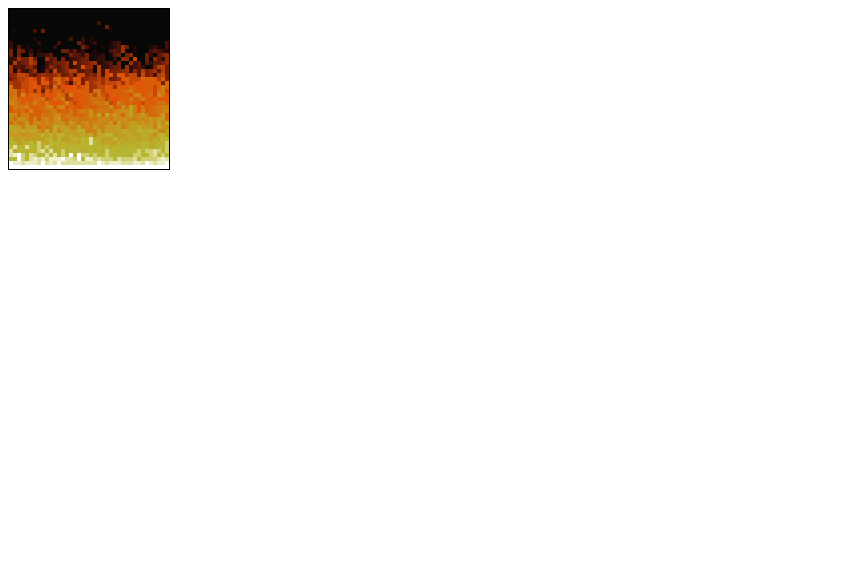
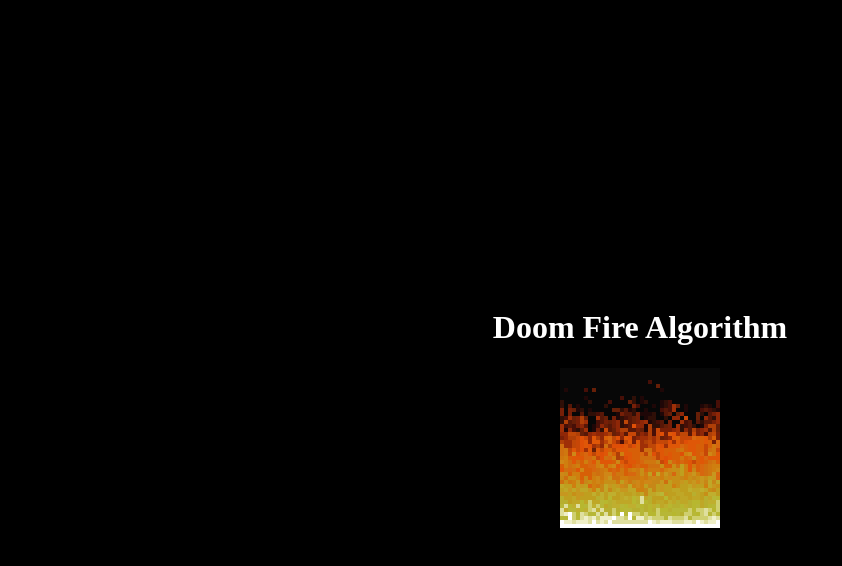
Before and after one commit to anthonyleier/doom-fire-algorithm, a plain HTML site: page index.html in a window 1280 px wide. Shown: the whole page, without its empty margins (0-842 px from the left). Drawn offline with Linux system fonts and the light colour scheme.

Commit message:
Organização

```diff
--- a/fire.js
+++ b/fire.js
@@ -1,9 +1,47 @@
 const vetorFogo = [];
 const larguraFogo = 40;
 const alturaFogo = 40;
-const paletaCoresFogo = [{"r":7,"g":7,"b":7},{"r":31,"g":7,"b":7},{"r":47,"g":15,"b":7},{"r":71,"g":15,"b":7},{"r":87,"g":23,"b":7},{"r":103,"g":31,"b":7},{"r":119,"g":31,"b":7},{"r":143,"g":39,"b":7},{"r":159,"g":47,"b":7},{"r":175,"g":63,"b":7},{"r":191,"g":71,"b":7},{"r":199,"g":71,"b":7},{"r":223,"g":79,"b":7},{"r":223,"g":87,"b":7},{"r":223,"g":87,"b":7},{"r":215,"g":95,"b":7},{"r":215,"g":95,"b":7},{"r":215,"g":103,"b":15},{"r":207,"g":111,"b":15},{"r":207,"g":119,"b":15},{"r":207,"g":127,"b":15},{"r":207,"g":135,"b":23},{"r":199,"g":135,"b":23},{"r":199,"g":143,"b":23},{"r":199,"g":151,"b":31},{"r":191,"g":159,"b":31},{"r":191,"g":159,"b":31},{"r":191,"g":167,"b":39},{"r":191,"g":167,"b":39},{"r":191,"g":175,"b":47},{"r":183,"g":175,"b":47},{"r":183,"g":183,"b":47},{"r":183,"g":183,"b":55},{"r":207,"g":207,"b":111},{"r":223,"g":223,"b":159},{"r":239,"g":239,"b":199},{"r":255,"g":255,"b":255}]
+const paletaCoresFogo = [
+	{r: 7, g: 7, b: 7},
+	{r: 31, g: 7, b: 7},
+	{r: 47, g: 15, b: 7},
+	{r: 71, g: 15, b: 7},
+	{r: 87, g: 23, b: 7},
+	{r: 103, g: 31, b: 7},
+	{r: 119, g: 31, b: 7},
+	{r: 143, g: 39, b: 7},
+	{r: 159, g: 47, b: 7},
+	{r: 175, g: 63, b: 7},
+	{r: 191, g: 71, b: 7},
+	{r: 199, g: 71, b: 7},
+	{r: 223, g: 79, b: 7},
+	{r: 223, g: 87, b: 7},
+	{r: 223, g: 87, b: 7},
+	{r: 215, g: 95, b: 7},
+	{r: 215, g: 95, b: 7},
+	{r: 215, g: 103, b: 15},
+	{r: 207, g: 111, b: 15},
+	{r: 207, g: 119, b: 15},
+	{r: 207, g: 127, b: 15},
+	{r: 207, g: 135, b: 23},
+	{r: 199, g: 135, b: 23},
+	{r: 199, g: 143, b: 23},
+	{r: 199, g: 151, b: 31},
+	{r: 191, g: 159, b: 31},
+	{r: 191, g: 159, b: 31},
+	{r: 191, g: 167, b: 39},
+	{r: 191, g: 167, b: 39},
+	{r: 191, g: 175, b: 47},
+	{r: 183, g: 175, b: 47},
+	{r: 183, g: 183, b: 47},
+	{r: 183, g: 183, b: 55},
+	{r: 207, g: 207, b: 111},
+	{r: 223, g: 223, b: 159},
+	{r: 239, g: 239, b: 199},
+	{r: 255, g: 255, b: 255},
+];
 
-function start(){
+function start() {
 	estruturaFogo();
 	fonteFogo();
 	renderFogo();
@@ -11,19 +49,18 @@ function start(){
 	setInterval(propagacaoFogo, 60);
 }
 
-function estruturaFogo(){
+function estruturaFogo() {
 	const qtdPixels = larguraFogo * alturaFogo;
 
-	for(let i=0; i<qtdPixels; i++){
+	for (let i = 0; i < qtdPixels; i++) {
 		vetorFogo[i] = 0;
 	}
-
 }
 
-function propagacaoFogo(){
-	for(let coluna=0; coluna<larguraFogo; coluna++){
-		for(let linha=0; linha<alturaFogo; linha++){
-			const indicePixelAtual = coluna + (linha * larguraFogo);
+function propagacaoFogo() {
+	for (let coluna = 0; coluna < larguraFogo; coluna++) {
+		for (let linha = 0; linha < alturaFogo; linha++) {
+			const indicePixelAtual = coluna + linha * larguraFogo;
 			atualizarPixelFogo(indicePixelAtual);
 		}
 	}
@@ -31,12 +68,11 @@ function propagacaoFogo(){
 	renderFogo();
 }
 
-function atualizarPixelFogo(indicePixelAtual){
-
+function atualizarPixelFogo(indicePixelAtual) {
 	const indicePixelAbaixo = indicePixelAtual + larguraFogo;
 
-	if(indicePixelAbaixo >= larguraFogo*alturaFogo){
-		return
+	if (indicePixelAbaixo >= larguraFogo * alturaFogo) {
+		return;
 	}
 
 	const taxa = Math.floor(Math.random() * 3);
@@ -46,34 +82,33 @@ function atualizarPixelFogo(indicePixelAtual){
 	vetorFogo[indicePixelAtual - taxa] = novaIntensidade;
 }
 
-function fonteFogo(){
-	for(let coluna=0; coluna <= larguraFogo; coluna++){
-		const pixelBase = (larguraFogo*alturaFogo) - larguraFogo + coluna;
+function fonteFogo() {
+	for (let coluna = 0; coluna <= larguraFogo; coluna++) {
+		const pixelBase = larguraFogo * alturaFogo - larguraFogo + coluna;
 
 		vetorFogo[pixelBase] = 36;
 	}
-
 }
 
-function renderFogo(){
+function renderFogo() {
 	const debug = false;
 	let html = '<table cellpadding=0 cellspacing=0>';
 
-	for(let linha=0; linha<alturaFogo; linha++){
+	for (let linha = 0; linha < alturaFogo; linha++) {
 		html += '<tr>';
 
-		for(let coluna=0; coluna<larguraFogo; coluna++){
-			const indicePixel = coluna + (linha * larguraFogo)
+		for (let coluna = 0; coluna < larguraFogo; coluna++) {
+			const indicePixel = coluna + linha * larguraFogo;
 			const valorFogo = vetorFogo[indicePixel];
 
-			if(debug === true){
+			if (debug === true) {
 				html += '<td>';
 				html += `<div class="indice">${indicePixel}</div>`;
 				html += valorFogo;
 				html += '</td>';
-			}else{
+			} else {
 				const color = paletaCoresFogo[valorFogo];
-				const colorString = `${color.r},${color.g},${color.b}`
+				const colorString = `${color.r},${color.g},${color.b}`;
 
 				html += `<td class="pixel" style="background-color : rgb(${colorString})">`;
 				html += '</td>';
@@ -86,4 +121,4 @@ function renderFogo(){
 	document.querySelector('#canvasFogo').innerHTML = html;
 }
 
-start()
+start();
--- a/index.html
+++ b/index.html
@@ -2,39 +2,10 @@
 <html>
 	<head>
 		<title>DoomFire</title>
-	<style type="text/css">
-		table{
-			border-collapse: collapse;
-			border: 1px solid #000;
-		}
-		td{
-			width: 50px;
-			height: 50px;
-			border: 1px solid #000;
-			text-align: center;
-			vertical-align: center;
-			font-family: monospace;
-			font-size: 18px;
-			position: relative;
-		}
-
-		.indice{
-			font-size: 10px;
-			display: inline-block;
-			position: absolute;
-			top: 2px;
-			right: 2px;
-			color: #999;
-		}
-
-		td.pixel{
-			width: 4px;
-			height: 4px;
-			border: 0;
-		}
-	</style>
+		<link rel="stylesheet" href="style.css" />
 	</head>
 	<body>
+		<h1>Doom Fire Algorithm</h1>
 		<div id="canvasFogo"></div>
 		<script type="text/javascript" src="fire.js"></script>
 	</body>
--- /dev/null
+++ b/style.css
@@ -0,0 +1,40 @@
+body {
+	background-color: black;
+	color: white;
+	height: 100vh;
+	display: flex;
+	flex-direction: column;
+	justify-content: center;
+	align-items: center;
+}
+
+table {
+	border-collapse: collapse;
+	border: 1px solid black;
+}
+
+td {
+	width: 50px;
+	height: 50px;
+	border: 1px solid black;
+	text-align: center;
+	vertical-align: center;
+	font-family: monospace;
+	font-size: 18px;
+	position: relative;
+}
+
+.indice {
+	font-size: 10px;
+	display: inline-block;
+	position: absolute;
+	top: 2px;
+	right: 2px;
+	color: grey;
+}
+
+td.pixel {
+	width: 4px;
+	height: 4px;
+	border: 0;
+}
```
Lines whose indentation alone changed are shown as unchanged.
